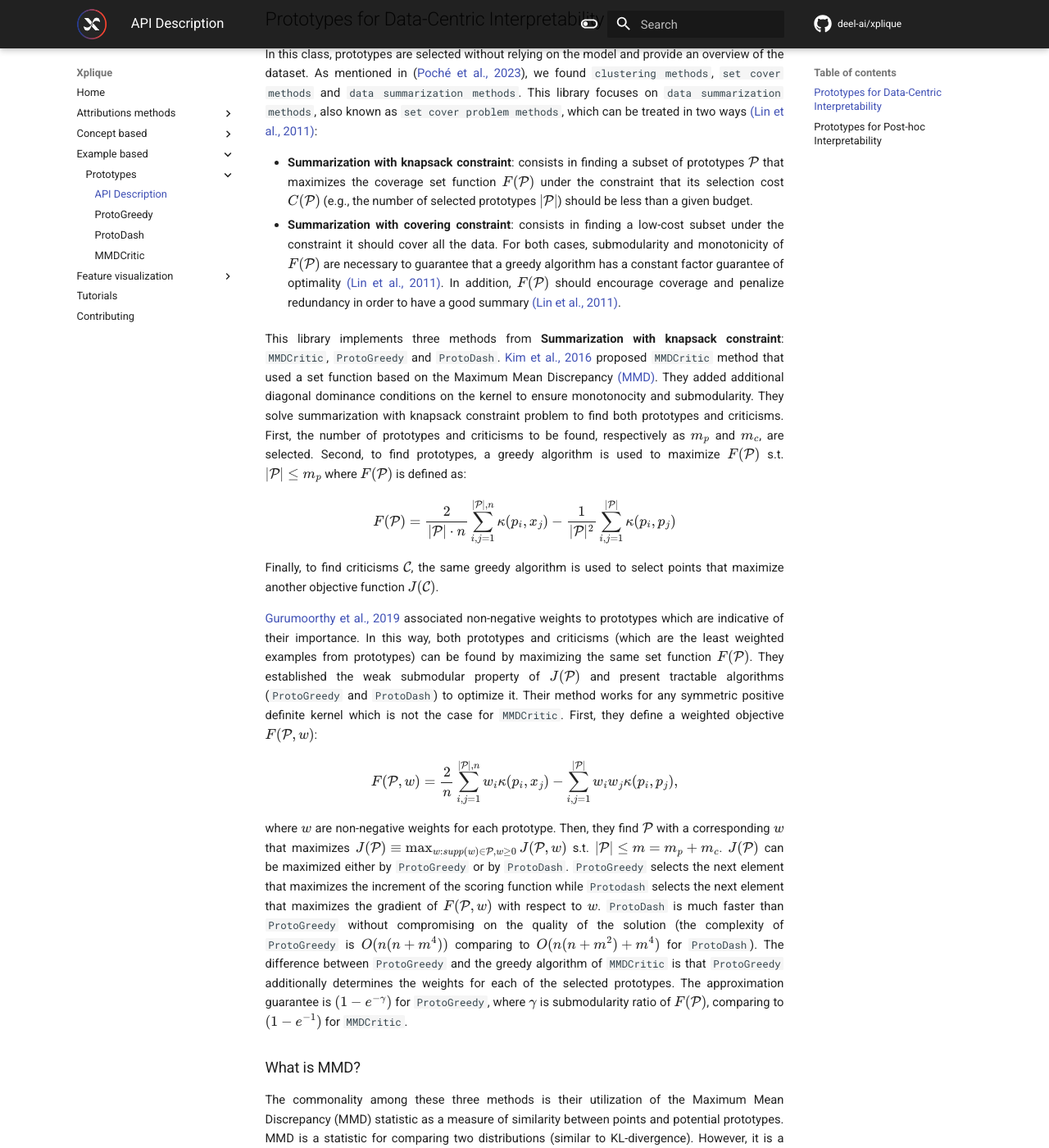
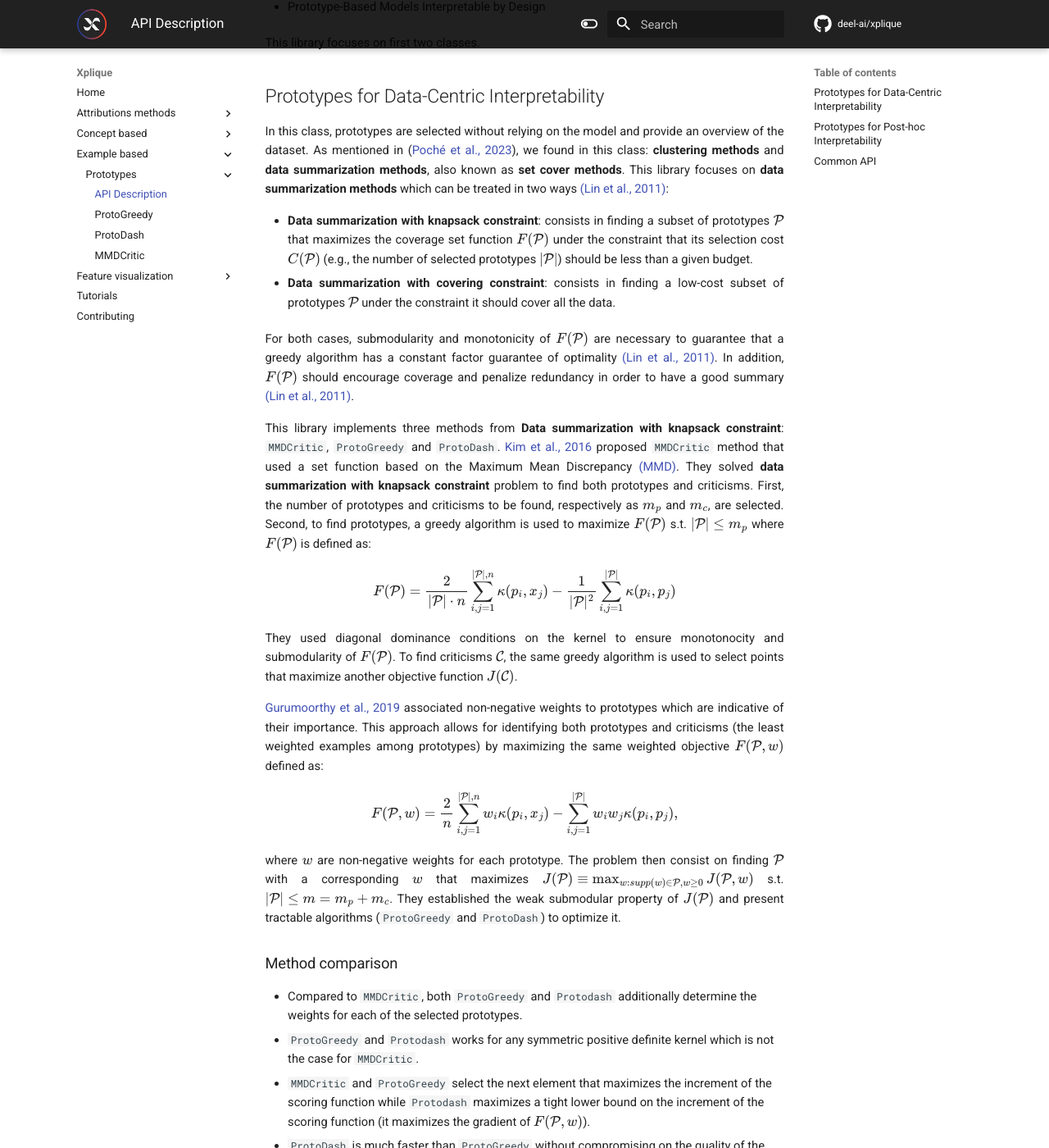
Before and after one commit to deel-ai/xplique, an MkDocs documentation site: the page built from docs/api/example_based/prototypes/api_prototypes.md, in a window 1280 px wide and 1400 px high, scrolled down 327 px. Shown: the whole window at 82% size. Built offline with MkDocs 1.6.1 and Material for MkDocs 9.7.7, drawn with Linux system fonts in a browser that asks for light colours; comment, search, counter and statistics services are not loaded; the version menu is left out; some of the changed text lies outside the part shown.

Commit message:
add the documentation for the prototypes search methods fix up

````diff
--- a/docs/api/example_based/prototypes/api_prototypes.md
+++ b/docs/api/example_based/prototypes/api_prototypes.md
@@ -1,28 +1,44 @@
 # Prototypes
-Prototype-based explanation is a family of natural example-based XAI methods. Prototypes consist of a set of samples that are representative of either the dataset or a class. Three classes of prototype-based methods are found in the literature ([Poché et al., 2023](https://hal.science/hal-04117520/document)): [Prototypes for Data-Centric Interpretability](#prototypes-for-data-centric-interpretability), [Prototypes for Post-hoc Interpretability](#prototypes-for-post-hoc-interpretability) and Prototype-Based Models Interpretable by Design. This library focuses on first two classes.
+Prototype-based explanation is a family of natural example-based XAI methods. Prototypes consist of a set of samples that are representative of either the dataset or a class. Three classes of prototype-based methods are found in the literature ([Poché et al., 2023](https://hal.science/hal-04117520/document)):
+
+- [Prototypes for Data-Centric Interpretability](#prototypes-for-data-centric-interpretability)
+- [Prototypes for Post-hoc Interpretability](#prototypes-for-post-hoc-interpretability)
+- Prototype-Based Models Interpretable by Design
+
+This library focuses on first two classes.
 
 ## Prototypes for Data-Centric Interpretability
 In this class, prototypes are selected without relying on the model and provide an overview of
-the dataset. As mentioned in ([Poché et al., 2023](https://hal.science/hal-04117520/document)), we found `clustering methods`, `set cover methods` and `data summarization methods`. This library focuses on `data summarization methods`, also known as `set cover problem methods`, which can be treated in two ways [(Lin et al., 2011)](https://aclanthology.org/P11-1052.pdf):
+the dataset. As mentioned in ([Poché et al., 2023](https://hal.science/hal-04117520/document)), we found in this class: **clustering methods** and **data summarization methods**, also known as **set cover methods**. This library focuses on **data summarization methods** which can be treated in two ways [(Lin et al., 2011)](https://aclanthology.org/P11-1052.pdf):
 
-- **Summarization with knapsack constraint**:
+- **Data summarization with knapsack constraint**:
 consists in finding a subset of prototypes $\mathcal{P}$ that maximizes the coverage set function $F(\mathcal{P})$ under the constraint that its selection cost $C(\mathcal{P})$ (e.g., the number of selected prototypes $|\mathcal{P}|$) should be less than a given budget.
 
-- **Summarization with covering constraint**:
-consists in finding a low-cost subset under the constraint it should cover all the data. For both cases, submodularity and monotonicity of $F(\mathcal{P})$ are necessary to guarantee that a greedy algorithm has a constant factor guarantee of optimality [(Lin et al., 2011)](https://aclanthology.org/P11-1052.pdf).  In addition, $F(\mathcal{P})$ should encourage coverage and penalize redundancy in order to have a good summary [(Lin et al., 2011)](https://aclanthology.org/P11-1052.pdf).
+- **Data summarization with covering constraint**:
+consists in finding a low-cost subset  of prototypes $\mathcal{P}$ under the constraint it should cover all the data.
 
-This library implements three methods from **Summarization with knapsack constraint**: `MMDCritic`, `ProtoGreedy` and `ProtoDash`.
-[Kim et al., 2016](https://proceedings.neurips.cc/paper_files/paper/2016/file/5680522b8e2bb01943234bce7bf84534-Paper.pdf) proposed `MMDCritic` method that used a set function based on the Maximum Mean Discrepancy [(MMD)](#what-is-mmd). They added additional diagonal dominance conditions on the kernel to ensure monotonocity and submodularity. They solve summarization with knapsack constraint problem to find both prototypes and criticisms. First, the number of prototypes and criticisms to be found, respectively as $m_p$ and $m_c$, are selected. Second, to find prototypes, a greedy algorithm is used to maximize $F(\mathcal{P})$ s.t. $|\mathcal{P}| \le m_p$ where $F(\mathcal{P})$ is defined as:
+For both cases, submodularity and monotonicity of $F(\mathcal{P})$ are necessary to guarantee that a greedy algorithm has a constant factor guarantee of optimality [(Lin et al., 2011)](https://aclanthology.org/P11-1052.pdf). In addition, $F(\mathcal{P})$ should encourage coverage and penalize redundancy in order to have a good summary [(Lin et al., 2011)](https://aclanthology.org/P11-1052.pdf).
+
+This library implements three methods from **Data summarization with knapsack constraint**: `MMDCritic`, `ProtoGreedy` and `ProtoDash`.
+[Kim et al., 2016](https://proceedings.neurips.cc/paper_files/paper/2016/file/5680522b8e2bb01943234bce7bf84534-Paper.pdf) proposed `MMDCritic` method that used a set function based on the Maximum Mean Discrepancy [(MMD)](#what-is-mmd). They solved **data summarization with knapsack constraint** problem to find both prototypes and criticisms. First, the number of prototypes and criticisms to be found, respectively as $m_p$ and $m_c$, are selected. Second, to find prototypes, a greedy algorithm is used to maximize $F(\mathcal{P})$ s.t. $|\mathcal{P}| \le m_p$ where $F(\mathcal{P})$ is defined as:
 \begin{equation}
     F(\mathcal{P})=\frac{2}{|\mathcal{P}|\cdot n}\sum_{i,j=1}^{|\mathcal{P}|,n}\kappa(p_i,x_j)-\frac{1}{|\mathcal{P}|^2}\sum_{i,j=1}^{|\mathcal{P}|}\kappa(p_i,p_j)
 \end{equation}
-Finally, to find criticisms $\mathcal{C}$, the same greedy algorithm is used to select points that maximize another objective function $J(\mathcal{C})$.
+They used diagonal dominance conditions on the kernel to ensure monotonocity and submodularity of $F(\mathcal{P})$. To find criticisms $\mathcal{C}$, the same greedy algorithm is used to select points that maximize another objective function $J(\mathcal{C})$.
 
-[Gurumoorthy et al., 2019](https://arxiv.org/pdf/1707.01212) associated non-negative weights to prototypes which are indicative of their importance. In this way, both prototypes and criticisms (which are the least weighted examples from prototypes) can be found by maximizing the same set function $F(\mathcal{P})$. They established the weak submodular property of $J(\mathcal{P})$ and present tractable algorithms (`ProtoGreedy` and `ProtoDash`) to optimize it. Their method works for any symmetric positive definite kernel which is not the case for `MMDCritic`. First, they define a weighted objective $F(\mathcal{P},w)$:
+[Gurumoorthy et al., 2019](https://arxiv.org/pdf/1707.01212) associated non-negative weights to prototypes which are indicative of their importance. This approach allows for identifying both prototypes and criticisms (the least weighted examples among prototypes) by maximizing the same weighted objective $F(\mathcal{P},w)$ defined as:
 \begin{equation}
 F(\mathcal{P},w)=\frac{2}{n}\sum_{i,j=1}^{|\mathcal{P}|,n}w_i\kappa(p_i,x_j)-\sum_{i,j=1}^{|\mathcal{P}|}w_iw_j\kappa(p_i,p_j),
 \end{equation}
-where $w$ are non-negative weights for each prototype. Then, they find $\mathcal{P}$ with a corresponding $w$ that maximizes $J(\mathcal{P}) \equiv \max_{w:supp(w)\in \mathcal{P},w\ge 0} J(\mathcal{P},w)$ s.t. $|\mathcal{P}| \leq m=m_p+m_c$. $J(\mathcal{P})$ can be maximized either by `ProtoGreedy` or by `ProtoDash`. `ProtoGreedy` selects the next element that maximizes the increment of the scoring function while `Protodash` selects the next element that maximizes the gradient of $F(\mathcal{P},w)$ with respect to $w$. `ProtoDash` is much faster than `ProtoGreedy` without compromising on the quality of the solution (the complexity of `ProtoGreedy` is $O(n(n+m^4))$ comparing to $O(n(n+m^2)+m^4)$ for `ProtoDash`). The difference between `ProtoGreedy` and the greedy algorithm of `MMDCritic` is that `ProtoGreedy` additionally determines the weights for each of the selected prototypes. The approximation guarantee is $(1-e^{-\gamma})$ for `ProtoGreedy`, where $\gamma$ is submodularity ratio of $F(\mathcal{P})$, comparing to $(1-e^{-1})$ for `MMDCritic`.
+where $w$ are non-negative weights for each prototype. The problem then consist on finding $\mathcal{P}$ with a corresponding $w$ that maximizes $J(\mathcal{P}) \equiv \max_{w:supp(w)\in \mathcal{P},w\ge 0} J(\mathcal{P},w)$ s.t. $|\mathcal{P}| \leq m=m_p+m_c$. They established the weak submodular property of $J(\mathcal{P})$ and present tractable algorithms (`ProtoGreedy` and `ProtoDash`) to optimize it.
+
+### Method comparison
+
+- Compared to `MMDCritic`, both `ProtoGreedy` and `Protodash` additionally determine the weights for each of the selected prototypes.
+- `ProtoGreedy` and `Protodash` works for any symmetric positive definite kernel which is not the case for `MMDCritic`.
+- `MMDCritic` and `ProtoGreedy` select the next element that maximizes the increment of the scoring function while `Protodash` maximizes a tight lower bound on the increment of the scoring function (it maximizes the gradient of $F(\mathcal{P},w)$).
+- `ProtoDash` is much faster than `ProtoGreedy` without compromising on the quality of the solution (the complexity of `ProtoGreedy` is $O(n(n+m^4))$ comparing to $O(n(n+m^2)+m^4)$ for `ProtoDash`).
+- The approximation guarantee for `ProtoGreedy` is $(1-e^{-\gamma})$, where $\gamma$ is submodularity ratio of $F(\mathcal{P})$, comparing to $(1-e^{-1})$ for `MMDCritic`.
 
 ### What is MMD?
 The commonality among these three methods is their utilization of the Maximum Mean Discrepancy (MMD) statistic as a measure of similarity between points and potential prototypes. MMD is a statistic for comparing two distributions (similar to KL-divergence). However, it is a non-parametric statistic, i.e., it does not assume a specific parametric form for the probability distributions being compared. It is defined as follows:
@@ -59,7 +75,9 @@
 ### Default kernel
 The default kernel used is Gaussian kernel. This kernel distance assigns higher similarity to points that are close in feature space and gradually decreases similarity as points move further apart. It is a good choice when your data has complexity. However, it can be sensitive to the choice of hyperparameters, such as the width $\sigma$ of the Gaussian kernel, which may need to be carefully fine-tuned.
 
-The Data-Centric prototypes methods are implemented as [search methods](../../xplique/example_based/search_methods/):
+### API Implementation
+
+The Data-Centric prototypes methods are implemented as [search methods](../../search_methods/):
 
 | Method Name and Documentation link     | **Tutorial**             | Available with TF | Available with PyTorch* |
 |:-------------------------------------- | :----------------------: | :---------------: | :---------------------: |
@@ -71,14 +89,27 @@
 
 The class `ProtoGreedySearch` inherits from the `BaseSearchMethod` class. It finds prototypes and assigns a non-negative weight to each one.
 
-Both the `MMDCriticSearch` and `ProtoDashSearch` classes inherit from the `ProtoGreedySearch` class.
+Both the `MMDCriticSearch` and `ProtoDashSearch` classes inherit from the `ProtoGreedySearch` class. The class `MMDCriticSearch` differs from `ProtoGreedySearch` by assigning equal weights to the selection of prototypes. The two classes use the same greedy algorithm. In the `compute_objective` method of `ProtoGreedySearch`, for each new candidate, we calculate the best weights for the selection of prototypes. However, in `MMDCriticSearch`, the `compute_objective` method assigns the same weight to all elements in the selection.
 
-The class `MMDCriticSearch` differs from `ProtoGreedySearch` by assigning equal weights to the selection of prototypes. The two classes use the same greedy algorithm. In the `compute_objective` method of `ProtoGreedySearch`, for each new candidate, we calculate the best weights for the selection of prototypes. However, in `MMDCriticSearch`, the `compute_objective` method assigns the same weight to all elements in the selection.
-
-The class `ProtoDashSearch`, like `ProtoGreedySearch`, assigns a non-negative weight to each prototype. However, the algorithm used by `ProtoDashSearch` is different: it maximizes a tight lower bound on $l(w)$ instead of maximizing $l(w)$, as done in `ProtoGreedySearch`. Therefore, `ProtoDashSearch` overrides the `compute_objective` method to calculate an objective based on the gradient of $l(w)$. It also overrides the `update_selection` method to select the best weights of the selection based on the gradient of the best candidate.
+The class `ProtoDashSearch`, like `ProtoGreedySearch`, assigns a non-negative weight to each prototype. However, the algorithm used by `ProtoDashSearch` is [different](#method-comparison) from the one used by `ProtoGreedySearch`. Therefore, `ProtoDashSearch` overrides both the `compute_objective` method and the `update_selection` method.
 
 ## Prototypes for Post-hoc Interpretability
 
-Data-Centric methods such as `Protogreedy`, `ProtoDash` and `MMDCritic` can be used in either the output or the latent space of the model. In these cases, [projections methods](./algorithms/projections/) are used to transfer the data from the input space to the latent/output spaces.
+Data-Centric methods such as `Protogreedy`, `ProtoDash` and `MMDCritic` can be used in either the output or the latent space of the model. In these cases, [projections methods](../../projections/) are used to transfer the data from the input space to the latent/output spaces.
 
 The search method can have attribute `projection` that projects samples to a space where distances between samples make sense for the model. Then the `search_method` finds the prototypes by looking in the projected space.
+
+## Common API ##
+
+```python
+
+explainer = Method(cases_dataset, labels_dataset, targets_dataset, k,
+                   projection, case_returns, batch_size, distance,
+                   nb_prototypes, kernel_type,
+                   kernel_fn, gamma)
+# compute global explanation
+global_prototypes = explainer.get_global_prototypes()
+# compute local explanation
+local_prototypes = explainer(inputs)
+
+```
````
Also changed, not shown: docs/api/example_based/search_method_md.md (deleted), docs/api/example_based/search_methods.md (added).
